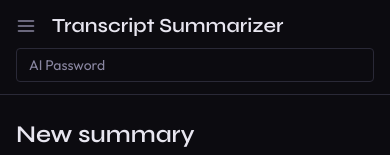
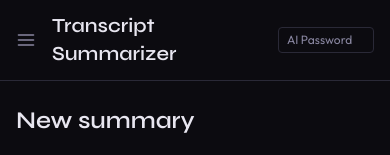
Before and after one commit to ChristianVilen/transcript-summarizer, a React (Vite) app in the folder packages/frontend/: page / in a window 390 px wide. Shown: the top 155 px of the page. Built offline with nearby package versions, Linux system fonts and the light colour scheme; no server answers.

Commit message:
fix: show password input in header on mobile, small and right-aligned

```diff
--- a/packages/frontend/src/components/AppHeader.tsx
+++ b/packages/frontend/src/components/AppHeader.tsx
@@ -22,30 +22,20 @@ export const AppHeader = ({ password, onPasswordChange, health, onMenuOpen }: Pr
         <h1 className="text-xl font-semibold">Transcript Summarizer</h1>
       </div>
 
-      <div className="hidden md:flex items-center gap-4">
+      <div className="flex items-center gap-4">
         <input
           type="password"
           placeholder="AI Password"
           value={password}
           onChange={(e) => onPasswordChange(e.target.value)}
-          className="px-3 py-1 text-sm rounded border border-border bg-bg-secondary text-text placeholder-text-muted"
+          className="px-2 py-1 text-xs md:text-sm md:px-3 rounded border border-border bg-bg-secondary text-text placeholder-text-muted w-24 md:w-auto"
         />
         {health && (
-          <span className={`text-xs ${health.status === "ok" ? "text-secondary" : "text-error"}`}>
+          <span className={`hidden md:inline text-xs ${health.status === "ok" ? "text-secondary" : "text-error"}`}>
             Backend health: {health.status}
           </span>
         )}
       </div>
     </div>
-
-    <div className="md:hidden mt-2">
-      <input
-        type="password"
-        placeholder="AI Password"
-        value={password}
-        onChange={(e) => onPasswordChange(e.target.value)}
-        className="w-full px-3 py-1.5 text-sm rounded border border-border bg-bg-secondary text-text placeholder-text-muted"
-      />
-    </div>
   </header>
 );
```
